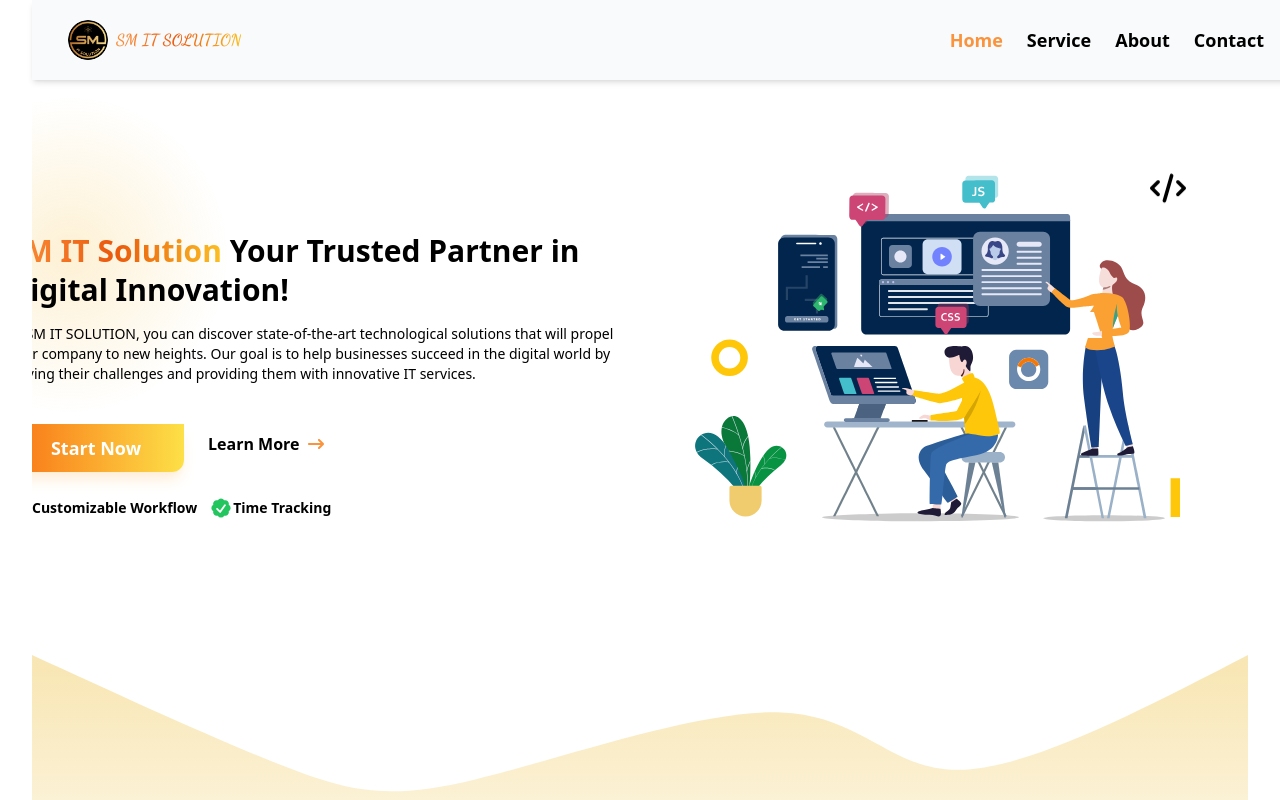
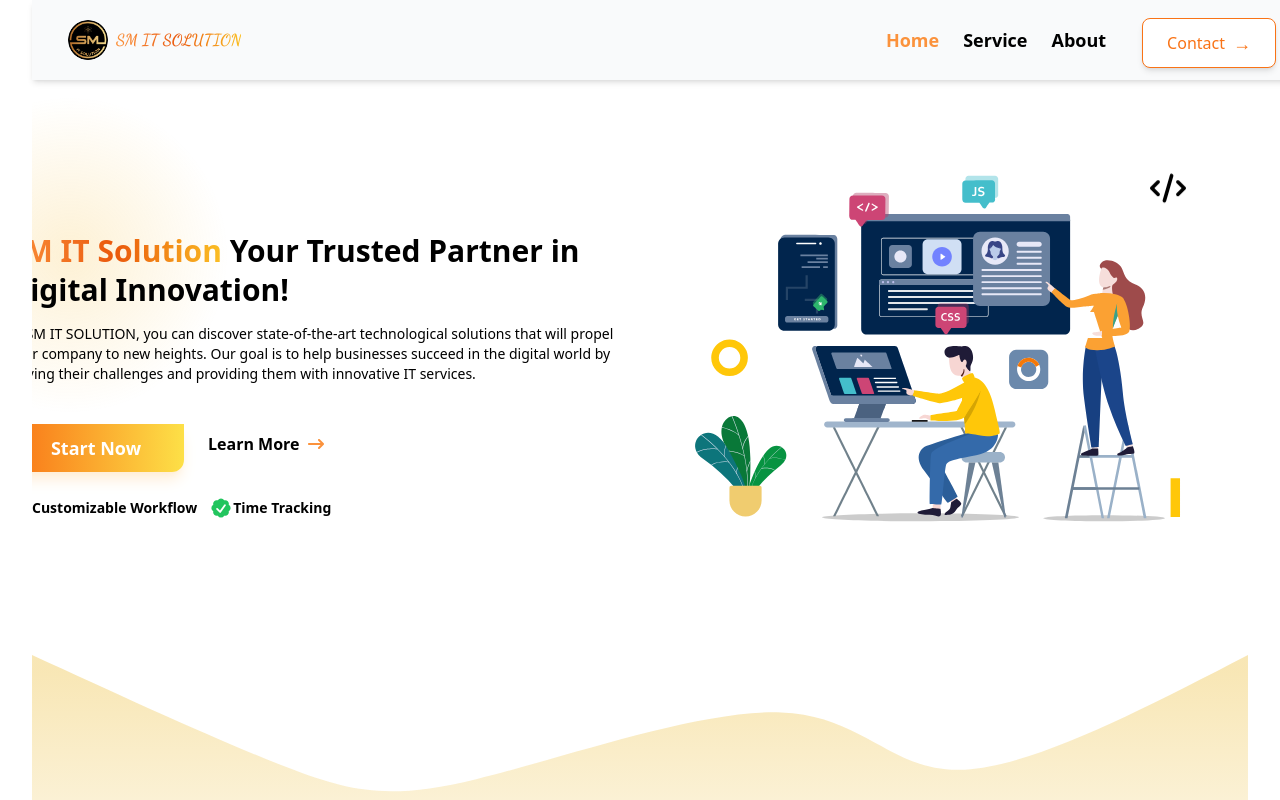
Before and after one commit to Mdsakib999/SMIT-2.0, a React (Vite) app: page / in a window 1280 px wide. Shown: the top 800 px of the page. Built offline with nearby package versions, Linux system fonts and the light colour scheme; a web font is replaced by a local one.

Commit message:
add navbar btn

```diff
--- a/src/Components/HomeComponents/Banner.jsx
+++ b/src/Components/HomeComponents/Banner.jsx
@@ -9,7 +9,7 @@ const Banner = () => {
     <>
       {/* h-[calc(100vh-100px)] */}
       <div
-        className=" lg:h-[70vh] scale-x-[-1] mt-14 md:-mt-[65px] relative overflow-hidden "
+        className=" lg:h-[70vh] scale-x-[-1] mt-0 md:-mt-[65px] relative overflow-hidden "
         style={{
           background: `url("") no-repeat center center / cover opacity-5`,
         }}
--- a/src/Components/Shared/Navbar.jsx
+++ b/src/Components/Shared/Navbar.jsx
@@ -70,9 +70,18 @@ const Navbar = () => {
                                 </div>
                             }
                         </li>
-                        // </>
+
 
                     ))}
+                    <Link
+                        className="ms-6 -mb-[6px] rounded-lg flex justify-center items-center text-orange-500 px-6 py-2 border border-orange-500 bg-white shadow-md hover:bg-orange-500 hover:text-white transition-colors duration-300 ease-in-out transform hover:translate-y-[-2px] focus:outline-none"
+                        to={`/contact`}
+                    >
+                        <span className="mr-2">Contact</span>
+                        <span className="text-lg">→</span>
+                    </Link>
+
+
                 </ul>
 
                 {/* Mobile Navigation Icon */}
@@ -91,7 +100,7 @@ const Navbar = () => {
                     {/* Mobile Logo */}
                     <Link to="/" className='flex justify-center items-center gap-2'>
                         <img src={logo} alt="img" className='size-10  rounded-full' />
-                        <p className='font-manrope font-bold leading-snug text-transparent bg-clip-text bg-gradient-to-r from-orange-400 via-orange-600 to-amber-400 font-Dancing'>SM IT SOLUTION</p>
+                        <p className='font-manrope font-bold leading-snug text-transparent bg-clip-text bg-gradient-to-r from-orange-400 via-orange-600 to-amber-400'>SM IT SOLUTION</p>
                     </Link>
 
                     {/* Mobile Navigation Items */}
@@ -136,12 +145,22 @@ const Navbar = () => {
                                                     {i.title}
                                                 </Link>
                                             ))}
+
+
+
                                         </ul>
                                     )
                                 }
 
                             </li>
                         ))}
+                        <Link
+                            className="lg:ms-6 lg:-mb-[6px] rounded-lg flex justify-center items-center text-orange-500 px-6 py-2 border border-orange-500 bg-white shadow-md hover:bg-orange-500 hover:text-white transition-colors duration-300 ease-in-out transform hover:translate-y-[-2px] focus:outline-none"
+                            to={`/contact`}
+                        >
+                            <span className="mr-2">Contact</span>
+                            <span className="text-lg">→</span>
+                        </Link>
                     </div>
                 </ul>
             </div>
--- a/src/utils/navData.jsx
+++ b/src/utils/navData.jsx
@@ -8,7 +8,6 @@ const servicesChildren = services.map((item, index) => {
     link: `/service/${link}`
   }
 })
-
 
 export const navData = [
   {
@@ -49,9 +48,10 @@ export const navData = [
     // ],
   },
 
-  {
-    id: "4",
-    title: "Contact",
-    link: "/contact",
-  },
+  // {
+  //   id: "4",
+  //   title: "Contact",
+  //   link: "/contact",
+  //   isButton: true,
+  // },
 ];
```
